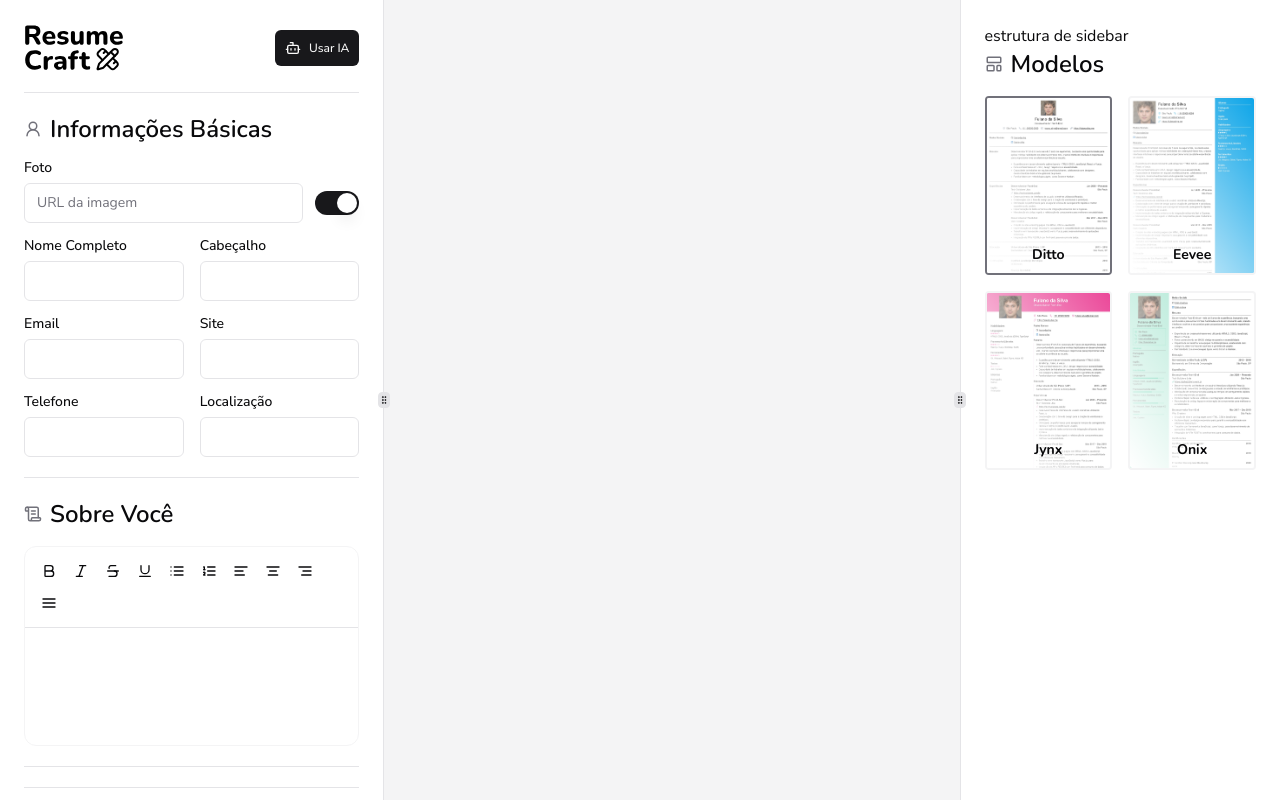
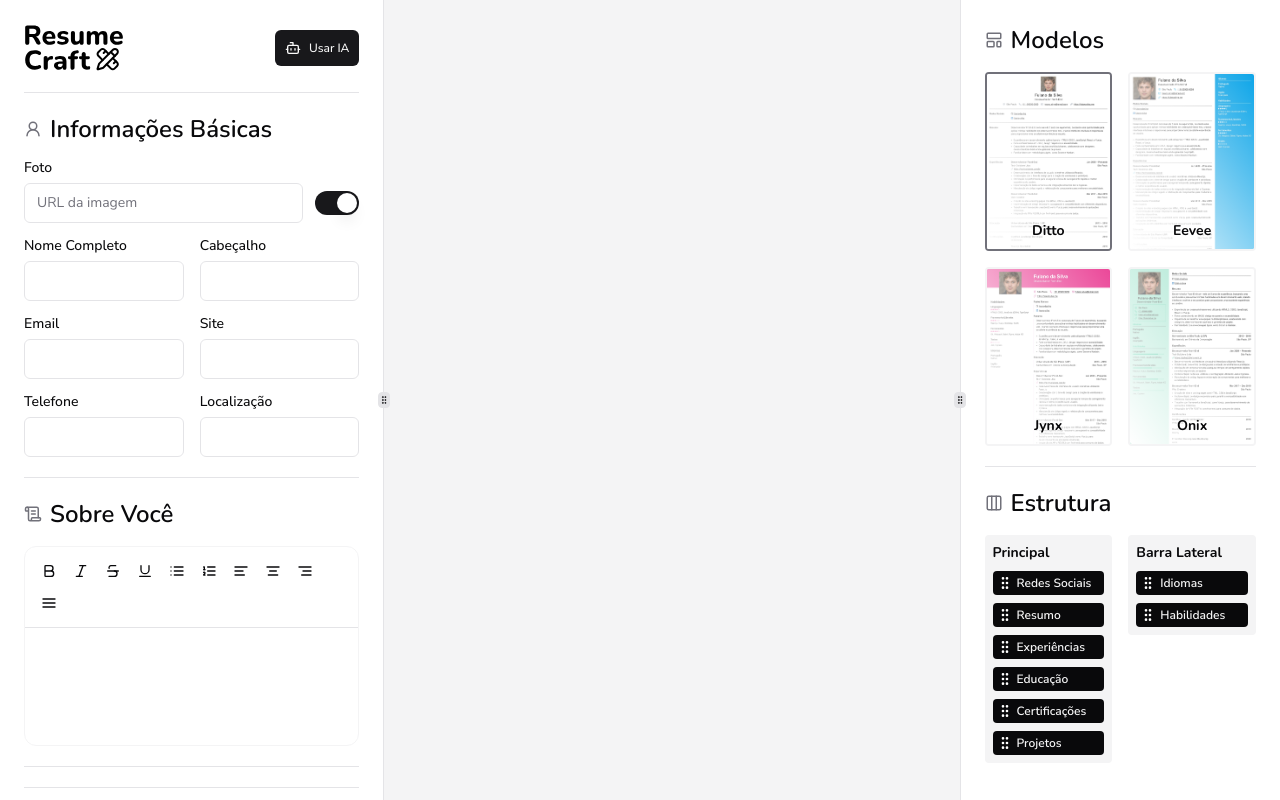
Before and after one commit to viniciuss1001/resumecraft-resumegenerator, a Next.js app: page /dashboard/resumes/examples in a window 1280 px wide. Built offline with nearby package versions, Linux system fonts and the light colour scheme.

Commit message:
layout section - draganddrop concluse

```diff
--- a/src/@types/types.d.ts
+++ b/src/@types/types.d.ts
@@ -86,7 +86,7 @@
 
 type ResumeSections = "summary" | "socialMedia" | "experiences" | "educations" | "skills" | "languages" | "certifications" | "projects"
 
-type ResumeLanguage = "portuguese" | "spanish" | "french" | "german" | "italian"
+type ResumeLanguage = "portuguese" | "spanish" | "french" | "german" | "italian" | "english"
 
 type ResumeStructureData = {
     template: ResumeTemplates
--- /dev/null
+++ b/src/components/pages/dashboard/resume/structure-sidebar/sections/layout-drag-list.tsx
@@ -0,0 +1,118 @@
+"use client"
+import { ResumeLanguage, ResumeLayoutSection, ResumeSections } from "@/@types/types"
+import { Draggable } from "@hello-pangea/dnd"
+import { GripVertical } from "lucide-react"
+import { useFormContext } from "react-hook-form"
+
+type LayoutDragListComponentProps = {
+	title: string
+	fields: ResumeLayoutSection[]
+}
+
+const labels: Record<ResumeSections, Record<ResumeLanguage, string>> = {
+	certifications: {
+		portuguese: "Certificações",
+		english: "Certifications",
+		french: "Certifications",
+		german: "Zertifizierungen",
+		italian: "Certificazioni",
+		spanish: "Certificaciones",
+	},
+	educations: {
+		portuguese: "Educação",
+		english: "Education",
+		french: "Éducation",
+		german: "Bildung",
+		italian: "Istruzione",
+		spanish: "Educación",
+	},
+	experiences: {
+		portuguese: "Experiências",
+		english: "Experiences",
+		french: "Expériences",
+		german: "Erfahrungen",
+		italian: "Esperienze",
+		spanish: "Experiencias",
+	},
+	languages: {
+		portuguese: "Idiomas",
+		english: "Languages",
+		french: "Langues",
+		german: "Sprachen",
+		italian: "Lingue",
+		spanish: "Idiomas",
+	},
+	projects: {
+		portuguese: "Projetos",
+		english: "Projects",
+		french: "Projets",
+		german: "Projekte",
+		italian: "Progetti",
+		spanish: "Proyectos",
+	},
+	skills: {
+		portuguese: "Habilidades",
+		english: "Skills",
+		french: "Compétences",
+		german: "Fähigkeiten",
+		italian: "Abilità",
+		spanish: "Habilidades",
+	},
+	socialMedia: {
+		portuguese: "Redes Sociais",
+		english: "Social Medias",
+		french: "Réseaux Sociaux",
+		german: "Soziale Medien",
+		italian: "Social Media",
+		spanish: "Redes Sociales",
+	},
+	summary: {
+		portuguese: "Resumo",
+		english: "Summary",
+		french: "Résumé",
+		german: "Zusammenfassung",
+		italian: "Sommario",
+		spanish: "Resumen",
+	},
+};
+
+const LayoutDragListComponent = ({ title, fields }: LayoutDragListComponentProps) => {
+
+
+	const { watch } = useFormContext()
+
+	const language = watch("structure.language")
+
+
+	return (
+		<div className='w-full p-2 bg-muted rounded'>
+			<p className="font-title text-sm font-bold mb-2">{title}</p>
+
+			<div className="flex flex-col gap-2">
+				{fields.map((field, index) => (
+					<Draggable key={field.key}
+						draggableId={`draggable-${field.key}`}
+						index={index}
+					>
+						{(provided) => (
+							<div
+								key={field.id}
+								ref={provided.innerRef}
+								{...provided.dragHandleProps}
+								{...provided.draggableProps}
+								className="flex items-center gap-1 bg-foreground p-1 rounded"
+							>
+								<GripVertical className="w-4 h-4 min-w-4 text-background" />
+								<p className="text-accent text-xs font-semibold">
+									{labels[field.key][language]}
+								</p>
+							</div>
+						)}
+					</Draggable>
+				))}
+			</div>
+		</div>
+	)
+}
+
+export default LayoutDragListComponent
--- /dev/null
+++ b/src/components/pages/dashboard/resume/structure-sidebar/sections/layout-section.tsx
@@ -0,0 +1,92 @@
+import { Columns3 } from "lucide-react"
+import SectionTitleComponent from "../../infos-sidebar/section-title"
+import { useFieldArray, useFormContext } from "react-hook-form"
+import { ResumeData } from "@/@types/types"
+import { DragDropContext, Droppable, DropResult } from "@hello-pangea/dnd"
+import LayoutDragListComponent from "./layout-drag-list"
+
+const LayoutSectionComponent = () => {
+
+	const { control } = useFormContext<ResumeData>()
+
+	const {
+		fields: mainField,
+		move: moveMainField,
+		insert: insertMainField,
+		remove: removeMainField
+	} = useFieldArray({
+		control,
+		name: "structure.layout.mainSections"
+	})
+
+	const {
+		fields: sidebarFields,
+		move: moveSidebarField,
+		insert: insertSidebarFields,
+		remove: removeSidebarField
+	} = useFieldArray({
+		control,
+		name: "structure.layout.sidebarSections"
+	}
+	)
+
+	const onDragEnd = ({ source, destination }: DropResult) => {
+		if (!destination) return
+
+		if (source.droppableId !== destination.droppableId) {
+			switch (destination.droppableId) {
+				case "mainField":
+					insertMainField(destination.index, sidebarFields[source.index])
+					removeSidebarField(source.index)
+					break
+				case "sidebarFields":
+					insertSidebarFields(destination.index, mainField[source.index])
+					removeMainField(source.index)
+					break
+			}
+			return
+		}
+
+		if (source.droppableId === "mainField") {
+			moveMainField(source.index, destination.index)
+		} else {
+			moveSidebarField(source.index, destination.index)
+		}
+	}
+
+
+	return (
+		<div>
+			<SectionTitleComponent title="Estrutura" icon={Columns3} />
+
+			<DragDropContext onDragEnd={onDragEnd}>
+				<div className="grid grid-cols-2 gap-4 mt-4">
+					<Droppable droppableId="mainField">
+						{(provided) => (
+							<div ref={provided.innerRef} {...provided.droppableProps}>
+								<LayoutDragListComponent title="Principal"
+									fields={mainField}
+								/>
+								{provided.placeholder}
+							</div>
+						)}
+					</Droppable>
+
+					<Droppable droppableId="sidebarFields">
+						{(provided) => (
+							<div ref={provided.innerRef} {...provided.droppableProps}>
+								<LayoutDragListComponent title="Barra Lateral"
+									fields={sidebarFields}
+								/>
+								{provided.placeholder}
+							</div>
+						)}
+					</Droppable>
+
+				</div>
+			</DragDropContext>
+		</div>
+	)
+}
+
+export default LayoutSectionComponent
--- a/src/components/pages/dashboard/resume/structure-sidebar/structure-sidebar.tsx
+++ b/src/components/pages/dashboard/resume/structure-sidebar/structure-sidebar.tsx
@@ -1,10 +1,14 @@
 import React from 'react'
 import TemplatesListSectionComponent from './sections/templates'
+import { Separator } from '@/components/ui/separator'
+import LayoutSectionComponent from './sections/layout-section'
 
 const StructureSidebarComponent = () => {
   return (
     <aside className='w-full h-full p-6 overflow-y-auto'>
-        estrutura de sidebar<TemplatesListSectionComponent />
+        <TemplatesListSectionComponent />
+        <Separator className='my-5'/>
+        <LayoutSectionComponent />
     </aside>
   )
 }
```
